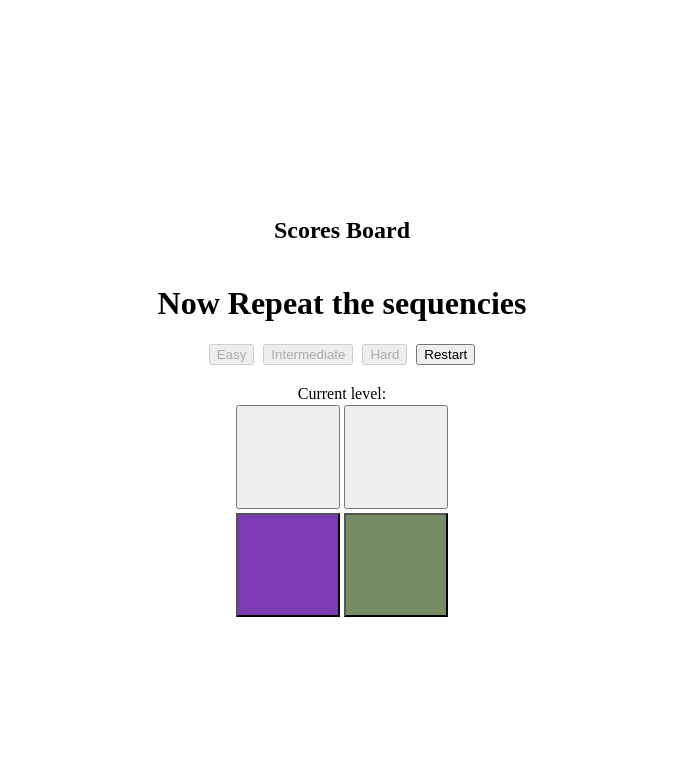
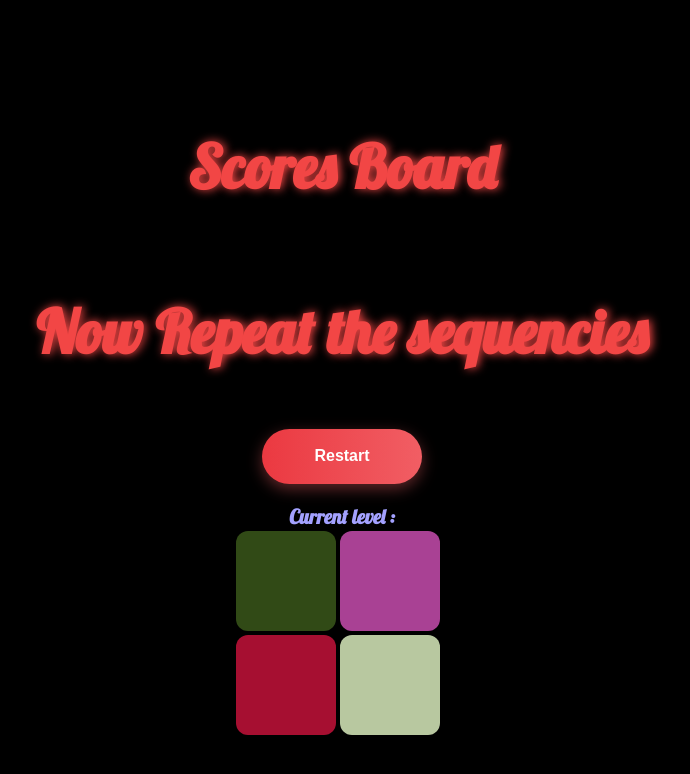
Before and after one commit to Alexferre1ra/memoryGame, a website: page index.html in a window 1280 px wide. Both pictures are taken after a click on the button "Easy". Shown: the whole page, without its empty margins (298-988 px from the left). Drawn offline with Linux system fonts and the light colour scheme.

Commit message:
Final version

```diff
--- a/index.html
+++ b/index.html
@@ -15,12 +15,14 @@
       </div>
       <h1 id="heading">Choose your Difficulty :</h1>
       <div class="options">
-        <button class="difficulty" value="easy">Easy</button>
-        <button class="difficulty" value="intermediate">Intermediate</button>
-        <button class="difficulty" value="hard">Hard</button>
-        <button class="reload">Restart</button>
+        <button class="difficulty diff" value="easy">Easy</button>
+        <button class="difficulty diff" value="intermediate">
+          Intermediate
+        </button>
+        <button class="difficulty diff" value="hard">Hard</button>
+        <button class="reload rel">Restart</button>
       </div>
-      <div>Current level: <span id="level"></span></div>
+      <div class="currentLevel">Current level : <span id="level"></span></div>
       <div class="container"></div>
     </main>
     <script src="memoryGame.js"></script>
--- a/index.js
+++ b/index.js
@@ -1,4 +1,4 @@
-container.classList.add("avoid-tap");
+
 // init new game
 newGame();
 
--- a/memoryGame.js
+++ b/memoryGame.js
@@ -23,12 +23,13 @@
 const level = document.querySelector("#level");
 const container = $(".container"); // tile's container
 const heading = document.getElementById("heading"); // heading h1
-  const record = document.getElementById("record");
-  const reloadButton = document.querySelector(".reload");
+const record = document.getElementById("record"); // scoreBoard
+const reloadButton = document.querySelector(".reload"); // reload
 
-  var tiles = [];
-  var arrTiles = [];
+var tiles = []; // tiles created
+var arrTiles = []; // random tiles
 
+container.classList.add("avoid-tap");
 
 function newGame() {
   newTiles(container, heading);
@@ -41,9 +42,9 @@
 }
 
 function newTiles(container, heading) {
-    // each difficulty set a number of tile
+  // each level set a number of tile
   for (let i = 0; i < difficulties.length; i++) {
-      let j = 1;
+    var j = 1;
     difficulties[i].addEventListener("click", function () {
       switch (difficulties[i].value) {
         case "easy":
@@ -79,13 +80,23 @@
 
       // random colors for each tiles created
       tiles.forEach((newTile) => {
-          const randColor = Math.floor(Math.random() * 16777215).toString(16);
-          newTile.style.backgroundColor = "#" + randColor;
+        const randColor = () => {
+          return (
+            "#" +
+            Math.floor(Math.random() * 16777215)
+              .toString(16)
+              .padStart(6, "0")
+              .toUpperCase()
+          );
+        };
+
+        newTile.style.backgroundColor = randColor();
       });
 
       // disabled the difficulties choise
       difficulties.forEach((btnDifficulty) => {
         btnDifficulty.setAttribute("disabled", true);
+        btnDifficulty.style.display = "none";
       });
 
       //change the heading content when game start
@@ -93,6 +104,7 @@
 
       show_sequence();
 
+      // check the selected tile from player
       tiles.forEach((e) => {
         e.addEventListener("click", function () {
           check_sequence(Number(this.getAttribute("id")));
@@ -111,13 +123,14 @@
 }
 
 function show_sequence() {
-    let i = 0,
-      e;
+  let i = 0;
+  let e;
 
   container.classList.add("avoid-tap");
 
   (function blink() {
     e = document.getElementById(arrTiles[i]);
+
     e.classList.remove("blink"); // remove class
     void e.offsetWidth; // "restart" -> triggering reflow
     e.classList.add("blink"); // show animation
--- a/style.css
+++ b/style.css
@@ -1,6 +1,104 @@
+@import url('https://fonts.googleapis.com/css2?family=Lobster');
+
 * {
   box-sizing: border-box;
 }
+
+body {
+  color: #a3a1ff;
+  font-weight: bolder;
+  background-color: black;
+  font-family: 'Lobster';
+  font-size: 1.25rem;
+  text-align: center;
+}
+
+h1,
+h2 {
+  font-family: 'Lobster';
+  color: #f24645;
+  text-shadow: #f24645 .125rem 0 .625rem;
+  text-align: center;
+  font-size: 3.75rem;
+}
+
+.difficulty {
+  width: 10rem;
+  font-size: 1rem;
+  font-weight: 600;
+  color: #fff;
+  cursor: pointer;
+  margin: 1.25rem;
+  height: 3.4375rem;
+  text-align: center;
+  border: none;
+  background-size: 300% 100%;
+  border-radius: 3.125rem;
+  -o-transition: all 0.4s ease-in-out;
+  -webkit-transition: all 0.4s ease-in-out;
+  transition: all 0.4s ease-in-out;
+}
+
+.difficulty:hover {
+  background-position: 100% 0;
+  moz-transition: all .4s ease-in-out;
+  -o-transition: all .4s ease-in-out;
+  -webkit-transition: all .4s ease-in-out;
+  transition: all .4s ease-in-out;
+}
+
+.difficulty:focus {
+  outline: none;
+}
+
+.diff {
+  background-image: linear-gradient(to right,
+      #6253e1,
+      #852d91,
+      #a3a1ff,
+      #f24645);
+  box-shadow: 0 .25rem .9375rem 0 rgba(126, 52, 161, 0.75);
+}
+
+.reload {
+  width: 10rem;
+  font-size: 1rem;
+  font-weight: 600;
+  color: #fff;
+  cursor: pointer;
+  margin: 1.25rem;
+  height: 3.4375rem;
+  text-align: center;
+  border: none;
+  background-size: 300% 100%;
+  border-radius: 3.125rem;
+  moz-transition: all .4s ease-in-out;
+  -o-transition: all .4s ease-in-out;
+  -webkit-transition: all .4s ease-in-out;
+  transition: all .4s ease-in-out;
+}
+
+.reload:hover {
+  background-position: 100% 0;
+  moz-transition: all .4s ease-in-out;
+  -o-transition: all .4s ease-in-out;
+  -webkit-transition: all .4s ease-in-out;
+  transition: all .4s ease-in-out;
+}
+
+.reload:focus {
+  outline: none;
+}
+
+.rel {
+  background-image: linear-gradient(to right,
+      #eb3941,
+      #f15e64,
+      #e14e53,
+      #e2373f);
+  box-shadow: 0 .3125rem .9375rem rgba(242, 97, 103, 0.4);
+}
+
 
 .game {
   display: flex;
@@ -10,59 +108,30 @@
   height: 100vh;
 }
 
-.levels {
-  display: flex;
-  flex-direction: row;
-}
-
 .difficulty {
-  margin: 0 5px 20px 0;
+  margin: 0 .3125rem 1.25rem 0;
 }
 
 .tile {
-  width: 100px;
-  height: 100px;
-  padding: 50px;
-  margin: 2px 2px;
+  width: 6.25rem;
+  height: 6.25rem;
+  padding: 3.125rem;
+  margin: .125rem .125rem;
   cursor: pointer;
+  border: none;
+  border-radius: .75rem;
 }
+
 .tile.blink {
   animation: 1s blink ease-in-out 1;
 }
 
-.tile#1 {
-  background-color: red;
-}
-.tile#2 {
-  background-color: blue;
-}
-.tile#3 {
-  background-color: yellow;
-}
-.tile#4 {
-  background-color: green;
-}
-.tile#5 {
-  background-color: orange;
-}
-.tile#6 {
-  background-color: pink;
-}
-.tile#7 {
-  background-color: blueviolet;
-}
-.tile#8 {
-  background-color: turquoise;
-}
-.tile#9 {
-  background-color: violet;
-}
-
 .container {
-  width: 216px;
+  width: 13.5rem;
   flex-wrap: wrap;
   display: flex;
 }
+
 .container.avoid-tap {
   pointer-events: none;
 }
@@ -71,9 +140,11 @@
   0% {
     opacity: 1;
   }
+
   50% {
     opacity: 0;
   }
+
   100% {
     opacity: 1;
   }
```
Lines whose indentation alone changed are shown as unchanged.
